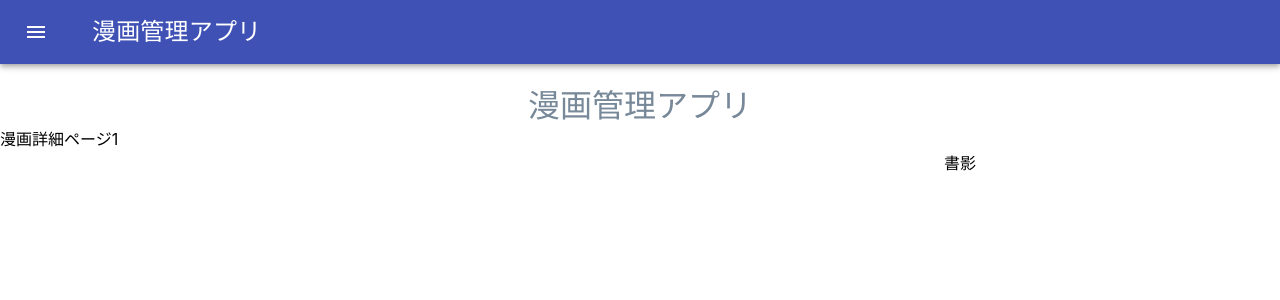
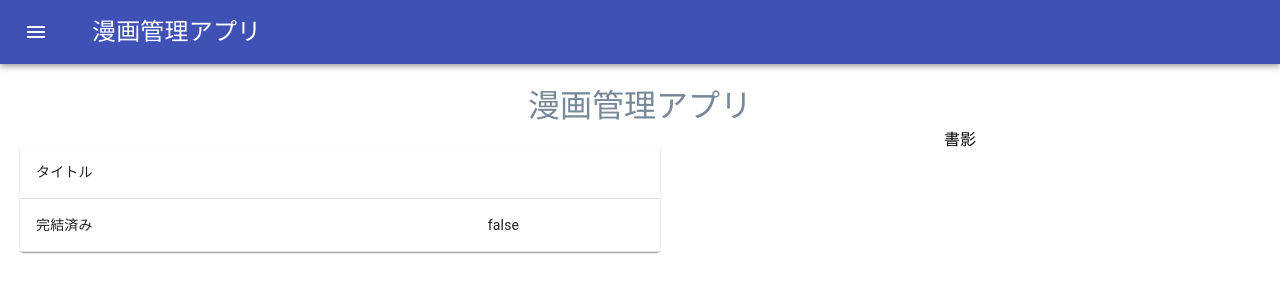
Before and after one commit to hirarira/comicManager, a React (Create React App) app in the folder dockerfiles/react/: page /detail/1 in a window 1280 px wide. Shown: the top 300 px of the page. Built offline with nearby package versions, Linux system fonts and the light colour scheme; no server answers.

Commit message:
タイトルをテーブルで表示

```diff
--- a/dockerfiles/react/src/pages/comicDetail.tsx
+++ b/dockerfiles/react/src/pages/comicDetail.tsx
@@ -2,7 +2,7 @@ import React, { FC, useCallback, useState, useEffect } from "react";
 import Header from "../components/Header";
 import { RouteComponentProps } from 'react-router-dom'
 import Comics from '../api/comics';
-import { makeStyles, Grid } from "@material-ui/core";
+import { makeStyles, Grid, Paper, TableRow, TableCell, TableBody, Table, TableContainer } from "@material-ui/core";
 import { ComicDetailFormat, initComicDetail } from "../type/ComicDetail";
 
 type DetailProps = RouteComponentProps<{
@@ -18,17 +18,16 @@ const useStyles = makeStyles((theme) => ({
     padding: "20px",
     width: "640px"
   },
-  formControl: {
-    margin: theme.spacing(1),
-    minWidth: 120,
-    maxWidth: 240
+  table: {
+    margin: "20px",
+    maxWidth: "640px"
   }
 }));
 
 const ComicDetail: FC<DetailProps> = ((props)=>{
   const classes = useStyles();
   const comicID = props.match.params.comicID;
-  const [comic, setComic] = useState({});
+  const [comic, setComic] = useState<any>(initComicDetail);
   const fetch = useCallback(async()=>{
     const comics = new Comics();
     const comicDetail = await comics.getComicDetail(comicID);
@@ -42,10 +41,30 @@ const ComicDetail: FC<DetailProps> = ((props)=>{
   return (
     <div>
       <Header/>
-      漫画詳細ページ
-      {props.match.params.comicID}
       <Grid container justify="center" className={classes.root}>
         <Grid item xs={6}>
+        <TableContainer component={Paper} className={classes.table}>
+            <Table>
+              <TableBody>
+                <TableRow>
+                  <TableCell style={{minWidth: "120px"}}>
+                    タイトル
+                  </TableCell>
+                  <TableCell>
+                    {comic.about.title}
+                  </TableCell>
+                </TableRow>
+                <TableRow>
+                  <TableCell>
+                    完結済み
+                  </TableCell>
+                  <TableCell>
+                    {comic.about.endFlag.toString()}
+                  </TableCell>
+                </TableRow>
+              </TableBody>
+            </Table>
+          </TableContainer>
         </Grid>
         <Grid item xs={6}>
           書影
--- /dev/null
+++ b/dockerfiles/react/src/type/ComicDetail.ts
@@ -0,0 +1,43 @@
+export interface ComicDetailFormat {
+  about: {
+    id: number,
+    title: string,
+    authorID: number,
+    endFlag: boolean,
+    image: string
+  },
+  author: {
+    id: number,
+    name: string
+  },
+  review: {
+    id: number,
+    comicID: number,
+    userID: number,
+    rate: number,
+    comment: string
+  },
+  detail: []
+}
+
+export const initComicDetail: ComicDetailFormat = {
+  about: {
+    id: 0,
+    title: "",
+    authorID: 0,
+    endFlag: false,
+    image: ""
+  },
+  author: {
+    id: 0,
+    name: ""
+  },
+  review: {
+    id: 0,
+    comicID: 0,
+    userID: 0,
+    rate: 0,
+    comment: ""
+  },
+  detail: []
+}
```
